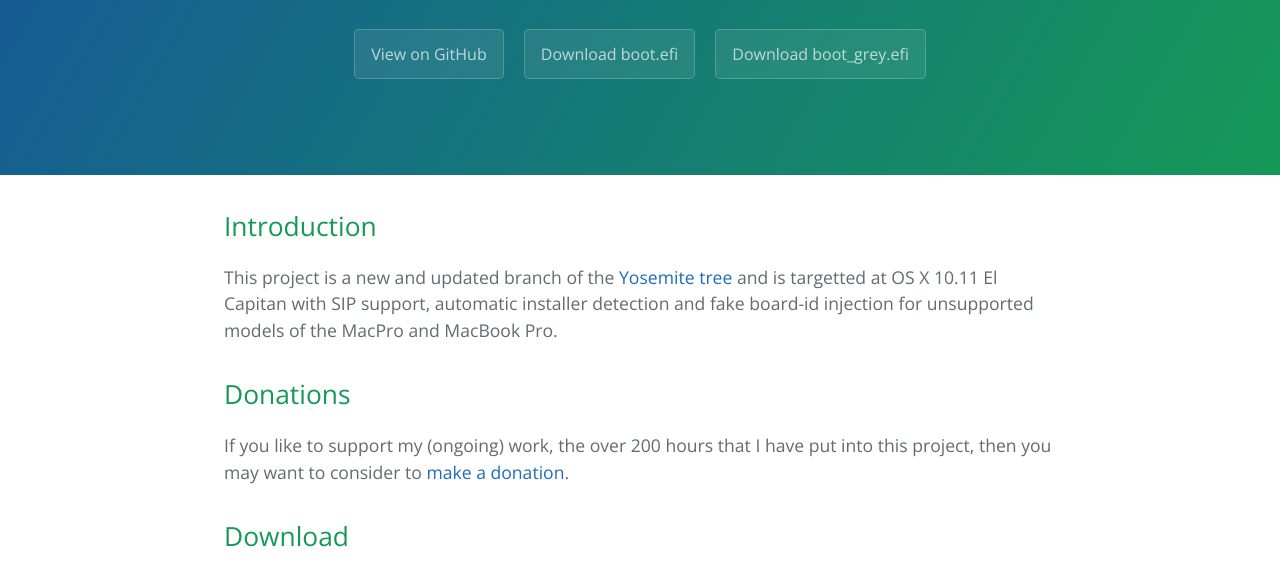
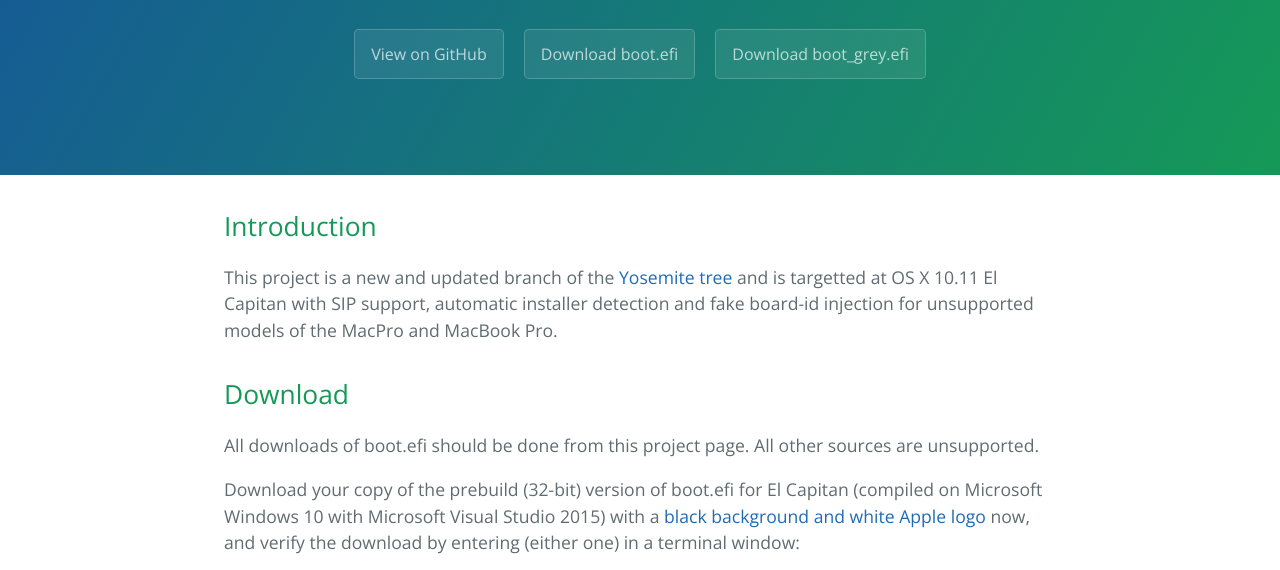
Before and after one commit to Piker-Alpha/macosxbootloader, a plain HTML site: page index.html in a window 1280 px wide. Shown: the part 208-778 px from the top of the page. Drawn offline with nearby package versions, Linux system fonts and the light colour scheme.

Commit message:
Removing a forgotten donations link.

```diff
--- a/index.html
+++ b/index.html
@@ -23,11 +23,6 @@
 <a id="introduction" class="anchor" href="#introduction" aria-hidden="true"><span class="octicon octicon-link"></span></a>Introduction</h2>
 
 <p>This project is a new and updated branch of the <a href="https://github.com/Piker-Alpha/macosxbootloader/tree/master">Yosemite tree</a> and is targetted at OS X 10.11 El Capitan with SIP support, automatic installer detection and fake board-id injection for unsupported models of the MacPro and MacBook Pro.</p>
-
-<h2>
-<a id="donations" class="anchor" href="#donations" aria-hidden="true"><span class="octicon octicon-link"></span></a>Donations</h2>
-
-<p>If you like to support my (ongoing) work, the over 200 hours that I have put into this project, then you may want to consider to <a href="https://www.paypal.com/cgi-bin/webscr?cmd=_s-xclick&amp;hosted_button_id=JXFBXK7J97RAE">make a donation</a>.</p>
 
 <h2>
 <a id="download" class="anchor" href="#download" aria-hidden="true"><span class="octicon octicon-link"></span></a>Download</h2>
```
